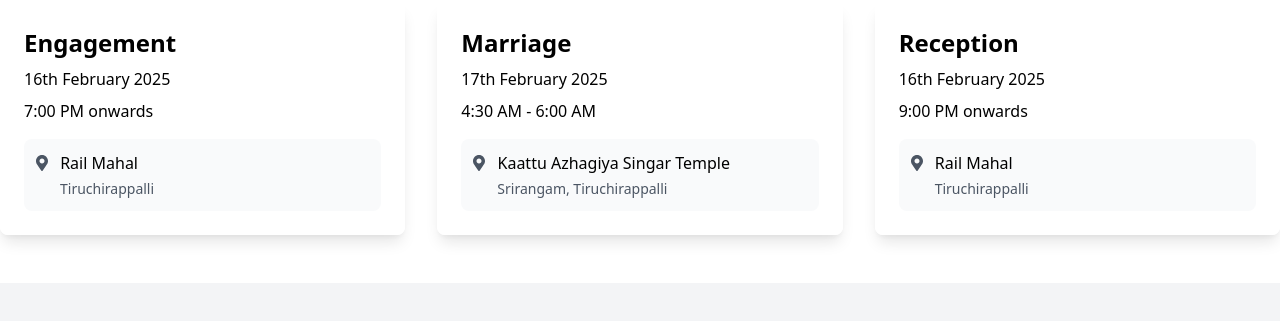
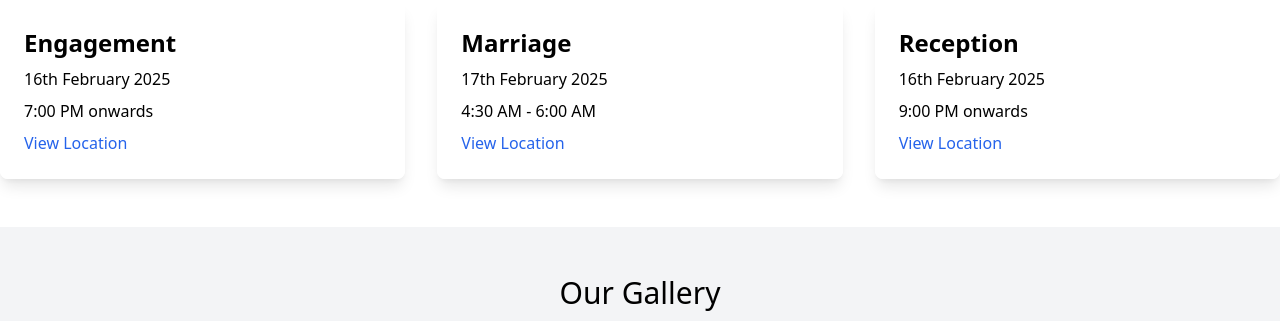
Before and after one commit to HaswiC/HariwedsAswini, a plain HTML site: page index1.html in a window 1280 px wide. Shown: the part 1173-1494 px from the top of the page. Drawn offline with nearby package versions, Linux system fonts and the light colour scheme.

Commit message:
Update index1.html

```diff
--- a/index1.html
+++ b/index1.html
@@ -28,19 +28,6 @@
 
         .gallery-container {
             scroll-behavior: smooth;
-        }
-
-        .venue-link {
-            transition: all 0.3s ease;
-        }
-
-        .venue-link:hover {
-            transform: translateY(-2px);
-        }
-
-        .location-icon {
-            color: #4B5563;
-            margin-right: 0.5rem;
         }
     </style>
 </head>
@@ -87,12 +74,7 @@
                 <h3 class="text-2xl font-bold mb-2">Engagement</h3>
                 <p class="mb-2">16th February 2025</p>
                 <p class="mb-2">7:00 PM onwards</p>
-                <a href="https://www.google.com/maps/place/Rail+Mahal/@10.7933784,78.6769333,702m/"
-                   class="venue-link block p-3 mt-4 bg-gray-50 rounded-lg hover:bg-gray-100">
-                    <i class="fas fa-map-marker-alt location-icon"></i>
-                    <span class="font-medium">Rail Mahal</span>
-                    <p class="text-sm text-gray-600 mt-1 ml-6">Tiruchirappalli</p>
-                </a>
+                <a href="https://www.google.com/maps/place/Rail+Mahal/" class="text-blue-600 hover:text-blue-800">View Location</a>
             </div>
 
             <!-- Marriage Card -->
@@ -100,12 +82,7 @@
                 <h3 class="text-2xl font-bold mb-2">Marriage</h3>
                 <p class="mb-2">17th February 2025</p>
                 <p class="mb-2">4:30 AM - 6:00 AM</p>
-                <a href="https://www.google.com/maps/place/Kaattu+Azhagiya+Singar+Temple,+Srirangam/@10.8601524,78.6962539,702m/"
-                   class="venue-link block p-3 mt-4 bg-gray-50 rounded-lg hover:bg-gray-100">
-                    <i class="fas fa-map-marker-alt location-icon"></i>
-                    <span class="font-medium">Kaattu Azhagiya Singar Temple</span>
-                    <p class="text-sm text-gray-600 mt-1 ml-6">Srirangam, Tiruchirappalli</p>
-                </a>
+                <a href="https://www.google.com/maps/place/Kaattu+Azhagiya+Singar+Temple/" class="text-blue-600 hover:text-blue-800">View Location</a>
             </div>
 
             <!-- Reception Card -->
@@ -113,12 +90,7 @@
                 <h3 class="text-2xl font-bold mb-2">Reception</h3>
                 <p class="mb-2">16th February 2025</p>
                 <p class="mb-2">9:00 PM onwards</p>
-                <a href="https://www.google.com/maps/place/Rail+Mahal/@10.7933784,78.6769333,702m/"
-                   class="venue-link block p-3 mt-4 bg-gray-50 rounded-lg hover:bg-gray-100">
-                    <i class="fas fa-map-marker-alt location-icon"></i>
-                    <span class="font-medium">Rail Mahal</span>
-                    <p class="text-sm text-gray-600 mt-1 ml-6">Tiruchirappalli</p>
-                </a>
+                <a href="https://www.google.com/maps/place/Rail+Mahal/" class="text-blue-600 hover:text-blue-800">View Location</a>
             </div>
         </div>
     </div>
```
